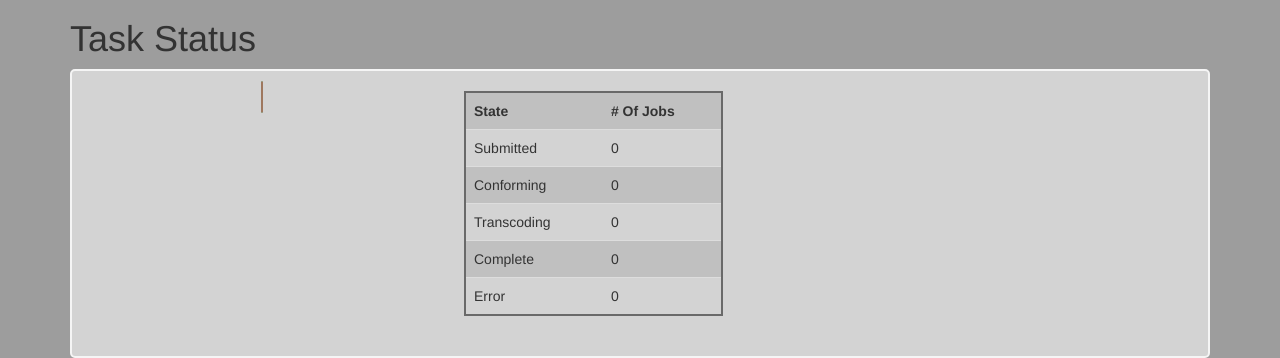
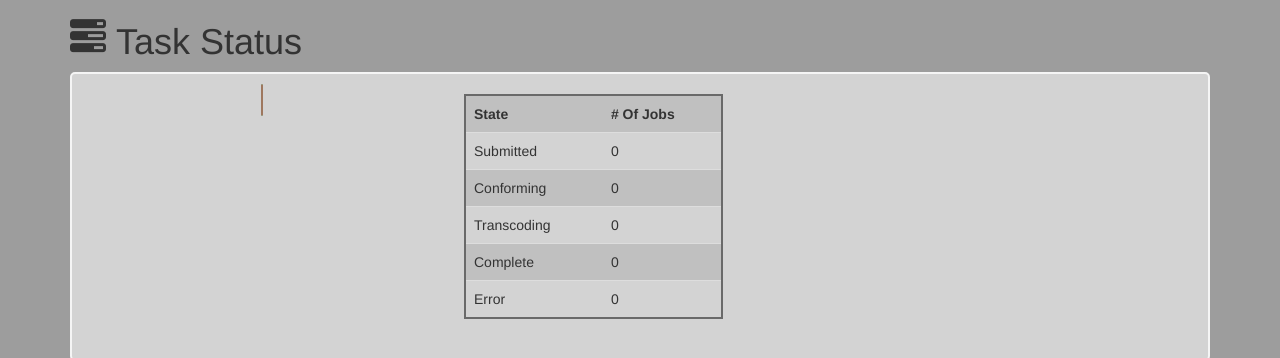
Before and after one commit to lewis909/media_hub_frontend_v2, a Django app: page /repo/task/ in a window 1280 px wide. Shown: the part 51-409 px from the top of the page. Run offline with Django 3.2, Linux system fonts and the light colour scheme; the visitor is signed in with stand-in values (Sample User, id 1); data that the repository does not hold is empty; some libraries are stand-ins or nearby versions.

Commit message:
Added glyth icon to h1 tag.

```diff
--- a/asset_db/templates/assets_db/task.html
+++ b/asset_db/templates/assets_db/task.html
@@ -1,6 +1,6 @@
 {% extends 'website/header.html' %}
 {% block content %}
-    <h1>Task Status</h1>
+    <h1><span class="glyphicon glyphicon-tasks"></span> Task Status</h1>
     <div style="background-color: lightgray; border-radius: 5px; padding: 10px; border: 2px whitesmoke solid;">
         <script type="text/javascript" src="https://cdnjs.cloudflare.com/ajax/libs/Chart.js/2.5.0/Chart.bundle.js"></script>
         <div class="row" style="max-width: 100%; max-height: 100%;">
```
